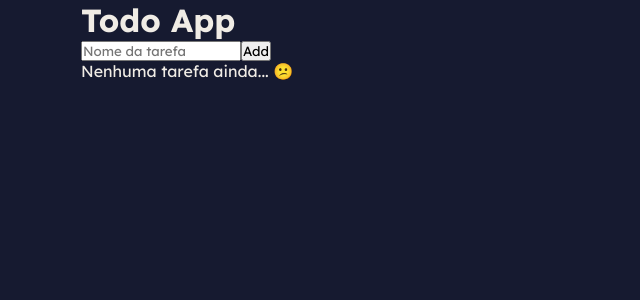
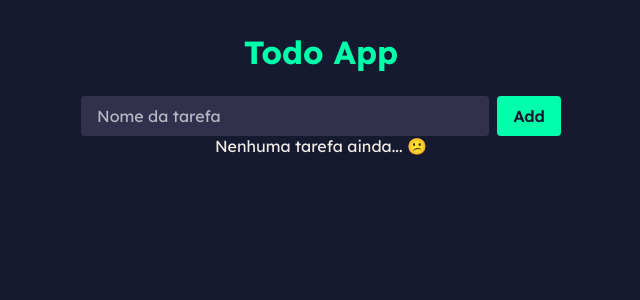
Before and after one commit to shusten/react-studies, a React (Vite) app: page / in a window 1280 px wide. Shown: the top 300 px of the page, without its empty margins (319-959 px from the left). Built offline with nearby package versions, Linux system fonts and the light colour scheme.

Commit message:
Styling the todo app

```diff
--- a/src/App.jsx
+++ b/src/App.jsx
@@ -20,14 +20,19 @@ function handleAddTask() {
 
   return (
    <main className={styles.container}>
-      <h1>Todo App</h1>
-      <input placeholder="Nome da tarefa" ref={inputRef} type="text" />
+      <h1 className={styles.title}>Todo App</h1>
 
-      <button onClick={handleAddTask}>Add</button>
+      <div className={styles.inputGroup}>
+        <input className={styles.input} placeholder="Nome da tarefa" ref={inputRef} type="text" />
+        <button className={styles.button} onClick={handleAddTask}>Add</button>
+      </div>
 
-      {tasks.length > 0 && tasks.map(item => (
-        <Task key={item.id} task={item} />
-      ))}
+      <div>
+        {tasks.length > 0 && tasks.map(item => (
+          <Task key={item.id} task={item} />
+        ))}
+      </div>
+
 
       {!tasks.length && <p>Nenhuma tarefa ainda... 😕 </p>}
    </main>
--- a/src/App.module.css
+++ b/src/App.module.css
@@ -1,5 +1,55 @@
 .container{
     width: 100%;
     max-width: 480px;
+    padding: 32px 24px;
     margin: 0 auto;
+
+    display: flex;
+    flex-direction: column;
+    align-items: center;
 }
+
+
+.title {
+    color: var(--green-100);
+}
+
+.inputGroup{
+    width: 100%;
+    display: flex;
+    align-items: center;
+    justify-content: center;
+    margin-top: 24px;
+}
+
+.input{
+    border: 0;
+    height: 40px;
+    font-size: 16px;
+    padding: 0 16px;
+    border-radius: 4px;
+    background-color: var(--neutral-300);
+    color: var(--neutral-100);
+    width: 100%;
+}
+
+.input::placeholder {
+    color: var(--neutral-200);
+}
+
+.button {
+    border: 0;
+    height: 40px;
+    font-size: 16px;
+    font-weight: 600;
+    padding: 0 16px;
+    border-radius: 4px;
+    background-color: var(--green-100);
+    color: var(--neutral-400);
+    margin-left: 8px;
+    transition: filter 150ms;
+}
+
+button:hover {
+    filter: brightness(0.75);
+}
```
